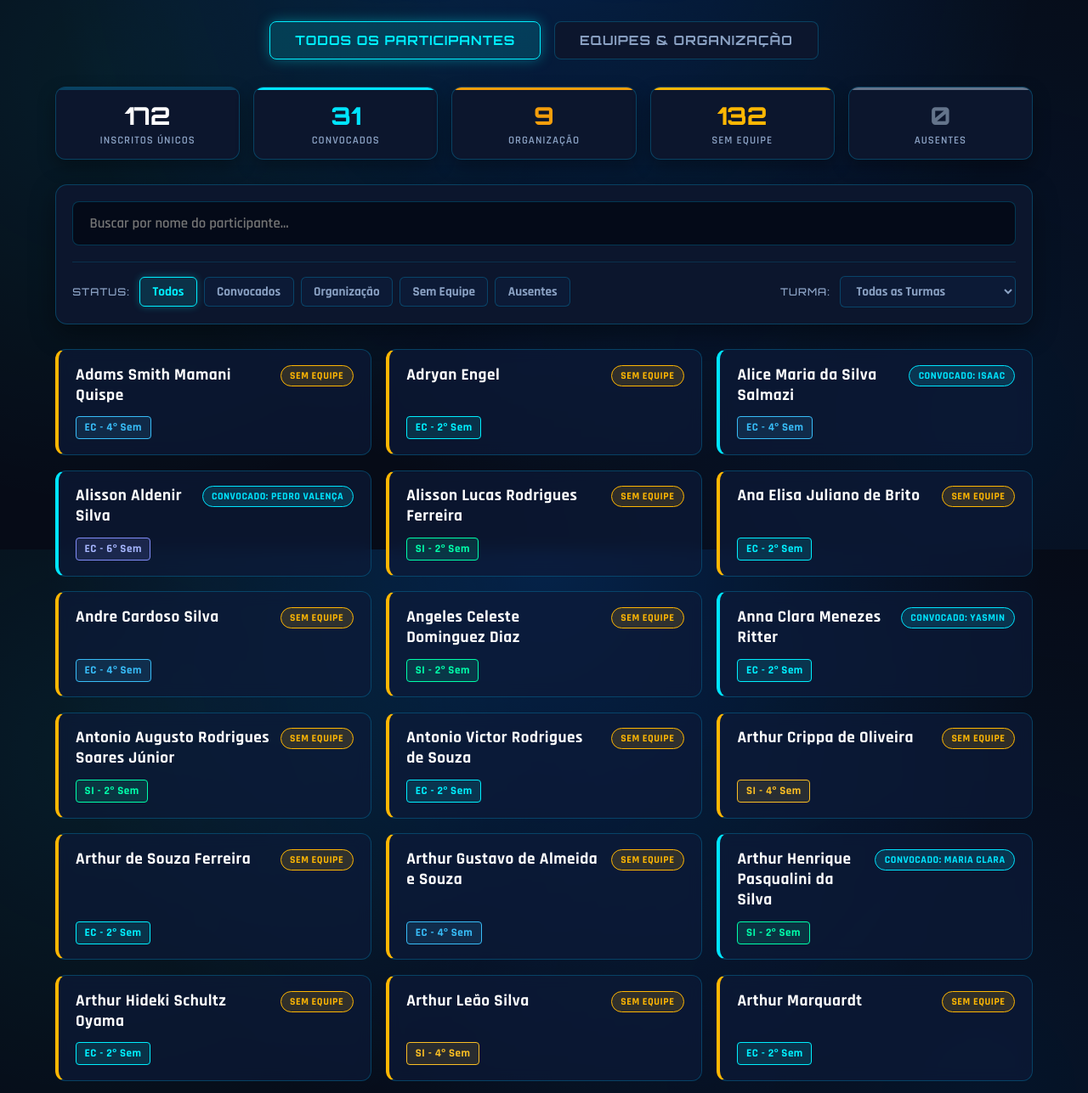
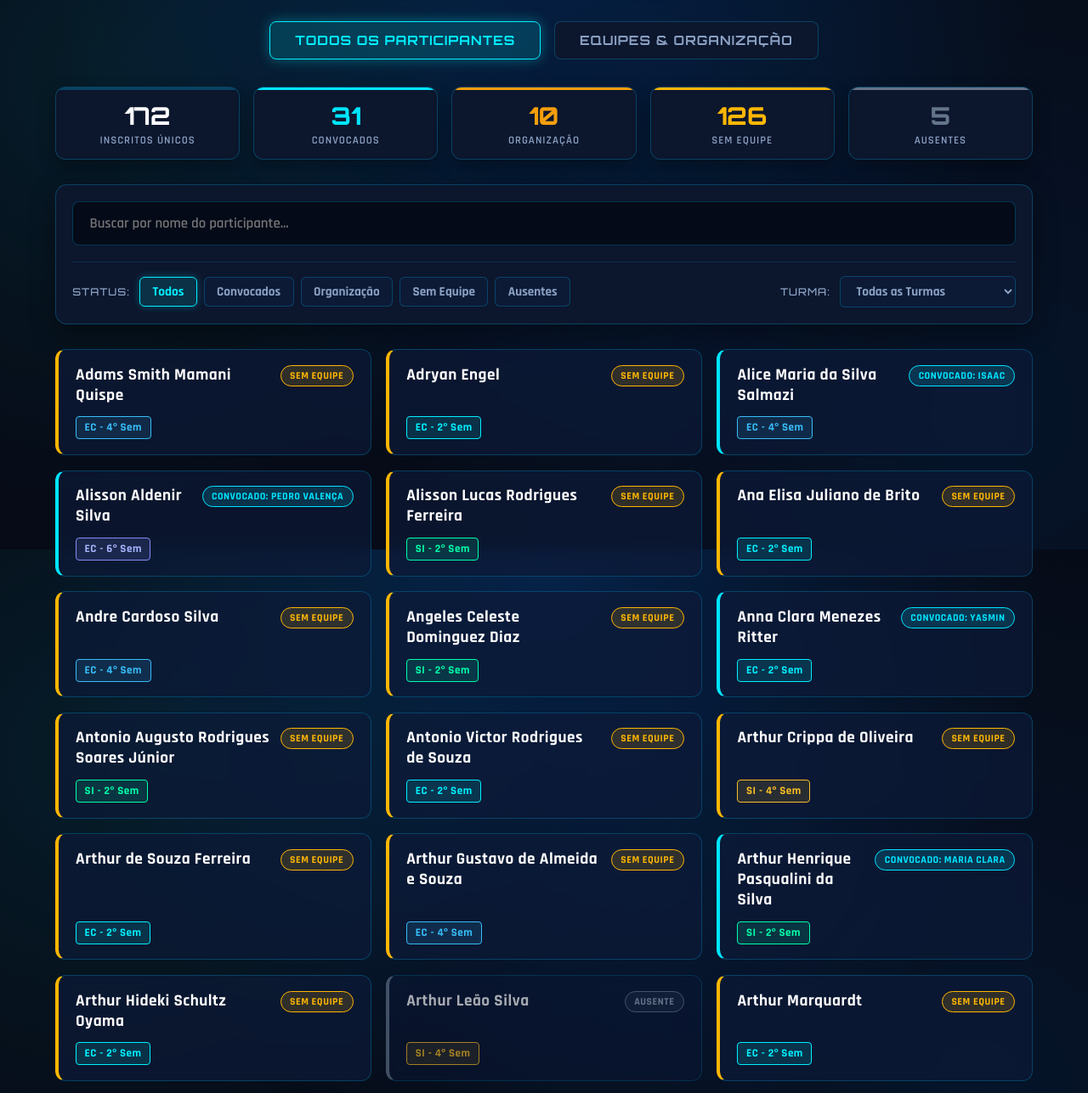
Before and after one commit to Cleive-Costa/CopaTech, a plain HTML site: page index.html in a window 1280 px wide. Shown: the part 153-1440 px from the top of the page at 85% size. Drawn offline with Linux system fonts and the light colour scheme.

```diff
--- a/index.html
+++ b/index.html
@@ -705,24 +705,24 @@
       { nome: "Alisson Aldenir Silva", turma: "EC - 6º Sem", status: "CONVOCADO", equipe: "Pedro Valença" },
       { nome: "Bruno Avelino Alves", turma: "EC - 6º Sem", status: "SEM_EQUIPE", equipe: "" },
       { nome: "Cleive dos Santos Costa", turma: "EC - 6º Sem", status: "ORGANIZACAO", equipe: "Organização" },
-      { nome: "Guilherme Pires dos Santos", turma: "EC - 6º Sem", status: "SEM_EQUIPE", equipe: "" },
+      { nome: "Guilherme Pires dos Santos", turma: "EC - 6º Sem", status: "ORGANIZACAO", equipe: "Organização" },
       { nome: "Gustavo da Fonsêca Araújo Vieira", turma: "EC - 6º Sem", status: "SEM_EQUIPE", equipe: "" },
       { nome: "Jenifer Cândido Gomes", turma: "EC - 6º Sem", status: "SEM_EQUIPE", equipe: "" },
       { nome: "Kauã Martins dos Santos", turma: "EC - 6º Sem", status: "CONVOCADO", equipe: "Maria Clara" },
       { nome: "Kristian Jarel Apaza Ordinola", turma: "EC - 6º Sem", status: "SEM_EQUIPE", equipe: "" },
       { nome: "Leonardo de Souza Portugal", turma: "EC - 6º Sem", status: "SEM_EQUIPE", equipe: "" },
-      { nome: "Leonardo Rossetti Francatto", turma: "EC - 6º Sem", status: "SEM_EQUIPE", equipe: "" },
+      { nome: "Leonardo Rossetti Francatto", turma: "EC - 6º Sem", status: "AUSENTE", equipe: "" },
       { nome: "Lucas Freitas Dias Gonçalves", turma: "EC - 6º Sem", status: "ORGANIZACAO", equipe: "Organização" },
       { nome: "Lucas Kather Dziaduk", turma: "EC - 6º Sem", status: "CONVOCADO", equipe: "Pedro Valença" },
       { nome: "Luís Gabriel de Souza Alves", turma: "EC - 6º Sem", status: "SEM_EQUIPE", equipe: "" },
       { nome: "Luís Otávio dos Santos Gasparini", turma: "EC - 6º Sem", status: "CONVOCADO", equipe: "Pedro Valença" },
-      { nome: "Luisa Felix de Souza", turma: "EC - 6º Sem", status: "SEM_EQUIPE", equipe: "" },
+      { nome: "Luisa Felix de Souza", turma: "EC - 6º Sem", status: "AUSENTE", equipe: "" },
       { nome: "Nathan Junio Gonçalves de Oliveira", turma: "EC - 6º Sem", status: "CONVOCADO", equipe: "Maria Clara" },
       { nome: "Pedro Henrique Brito Adorno", turma: "EC - 6º Sem", status: "SEM_EQUIPE", equipe: "" },
       { nome: "Pedro Reis Simões Valença", turma: "EC - 6º Sem", status: "CONVOCADO", equipe: "Pedro Valença" },
       { nome: "Philipe Gonçalves Custodio", turma: "EC - 6º Sem", status: "CONVOCADO", equipe: "Isaac" },
       { nome: "Rafael Barbosa Lindquist", turma: "EC - 6º Sem", status: "CONVOCADO", equipe: "Pedro Valença" },
-      { nome: "Rafael Mendes Morais", turma: "EC - 6º Sem", status: "SEM_EQUIPE", equipe: "" },
+      { nome: "Rafael Mendes Morais", turma: "EC - 6º Sem", status: "AUSENTE", equipe: "" },
       { nome: "Rafael Nicolas Gomes de Carvalho", turma: "EC - 6º Sem", status: "CONVOCADO", equipe: "Yasmin" },
       { nome: "Renan Simão Lima", turma: "EC - 6º Sem", status: "SEM_EQUIPE", equipe: "" },
       { nome: "Victor Herédia Moura", turma: "EC - 6º Sem", status: "SEM_EQUIPE", equipe: "" },
@@ -768,14 +768,14 @@
 
       // SISTEMAS DA INFORMAÇÃO 4° SEMESTRE
       { nome: "Arthur Crippa de Oliveira", turma: "SI - 4º Sem", status: "SEM_EQUIPE", equipe: "" },
-      { nome: "Arthur Leão Silva", turma: "SI - 4º Sem", status: "SEM_EQUIPE", equipe: "" },
+      { nome: "Arthur Leão Silva", turma: "SI - 4º Sem", status: "AUSENTE", equipe: "" },
       { nome: "Davi Mendonça Modro", turma: "SI - 4º Sem", status: "SEM_EQUIPE", equipe: "" },
       { nome: "David Vieira de Freitas Oliveira", turma: "SI - 4º Sem", status: "SEM_EQUIPE", equipe: "" },
       { nome: "Eder de Almeida Ferreira", turma: "SI - 4º Sem", status: "CONVOCADO", equipe: "Yasmin" },
       { nome: "Esdras Melâncton Cardoso Gaspar Gomes", turma: "SI - 4º Sem", status: "SEM_EQUIPE", equipe: "" },
       { nome: "Gabriel Kramer Mota", turma: "SI - 4º Sem", status: "SEM_EQUIPE", equipe: "" },
       { nome: "Gustavo Krause Santos", turma: "SI - 4º Sem", status: "SEM_EQUIPE", equipe: "" },
-      { nome: "Hudson Levi Ramalho de Lima", turma: "SI - 4º Sem", status: "SEM_EQUIPE", equipe: "" },
+      { nome: "Hudson Levi Ramalho de Lima", turma: "SI - 4º Sem", status: "AUSENTE", equipe: "" },
       { nome: "Isaac Pereira Cruz", turma: "SI - 4º Sem", status: "SEM_EQUIPE", equipe: "" },
       { nome: "Joaby Isidoro de Barros", turma: "SI - 4º Sem", status: "SEM_EQUIPE", equipe: "" },
       { nome: "Mateo Ibarrola", turma: "SI - 4º Sem", status: "SEM_EQUIPE", equipe: "" },
@@ -803,7 +803,7 @@
           if (item.turma && !p.turmas.includes(item.turma)) {
             p.turmas.push(item.turma);
           }
-          if (item.status === 'ORGANIZACAO' || item.status === 'CONVOCADO') {
+          if (item.status === 'ORGANIZACAO' || item.status === 'CONVOCADO' || item.status === 'AUSENTE') {
             p.status = item.status;
             p.equipe = item.equipe;
           }
```
